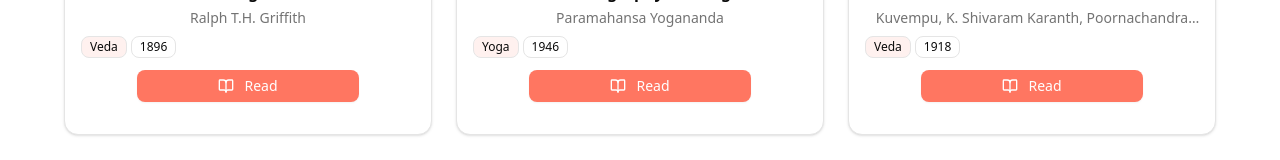
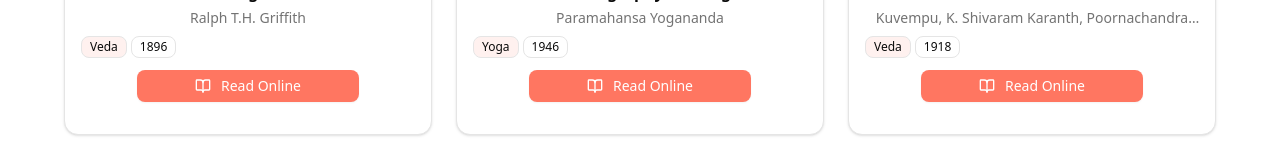
Before and after one commit to Demigod1410/Next-Library, a Next.js app: page / in a window 1280 px wide. Shown: the part 1379-1539 px from the top of the page. Built offline with nearby package versions, Linux system fonts and the light colour scheme.

Commit message:
Update BookCard component to conditionally display link text and adjust build script

```diff
--- a/next.config.mjs
+++ b/next.config.mjs
@@ -1,5 +1,8 @@
 /** @type {import('next').NextConfig} */
 const nextConfig = {
+  turbopack: {
+    // ...
+  },
   images: {
     remotePatterns: [
       {
--- a/package.json
+++ b/package.json
@@ -4,7 +4,7 @@
   "private": true,
   "scripts": {
     "dev": "next dev --turbopack",
-    "build": "next build --turbopack",
+    "build": "next build",
     "start": "next start",
     "lint": "biome check",
     "format": "biome format --write"
--- a/src/components/BookCard.jsx
+++ b/src/components/BookCard.jsx
@@ -67,7 +67,7 @@ const BookDetail = ({ book }) => {
             <a href={book.externalLink || (process.env.NODE_ENV === "production" ? `${process.env.NEXT_PUBLIC_BASE_URL || ""}${book.filePath}` : book.filePath)} target="_blank" rel="noopener noreferrer">
               <Button className="w-full md:w-auto">
                 <FileText className="h-4 w-4 mr-2" />
-                Open PDF
+                {book.externalLink ? "Open Online" : "Open PDF"}
               </Button>
             </a>
           </div>
@@ -129,7 +129,7 @@ const BookCard = ({ book, viewMode = "grid" }) => {
               <a href={book.externalLink || (process.env.NODE_ENV === "production" ? `${process.env.NEXT_PUBLIC_BASE_URL || ""}${book.filePath}` : book.filePath)} target="_blank" rel="noopener noreferrer" className="w-2/3">
                 <Button variant="default" size="sm" className="w-full">
                   <BookOpen className="h-4 w-4 mr-1" />
-                  Read
+                  {book.externalLink ? "Read Online" : "Read"}
                 </Button>
               </a>
             )}
```
